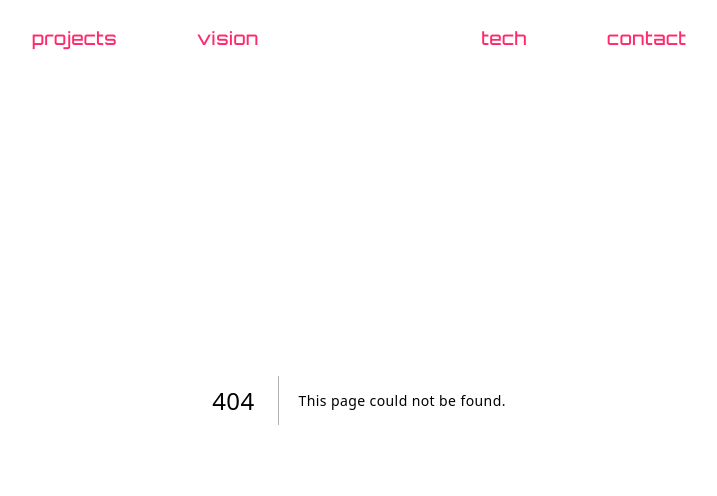
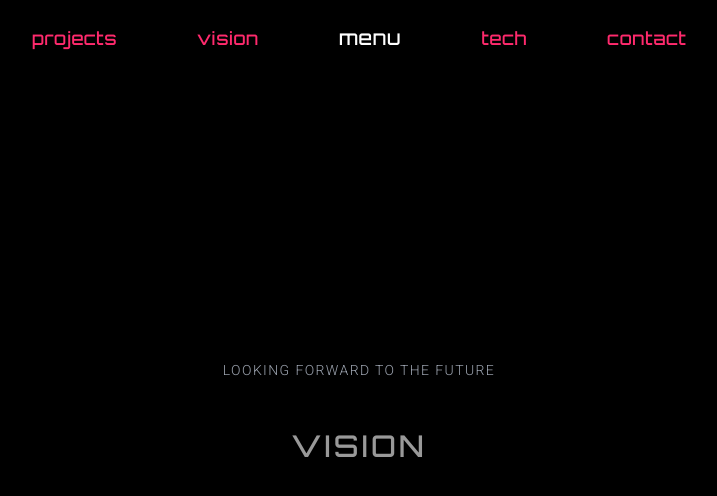
Before and after one commit to gopiinho/devProfile, a Next.js app: page /vision in a window 1280 px wide. Before the commit this address had no page. Shown: the top 496 px of the page, without its empty margins (281-998 px from the left). Built offline with nearby package versions, Linux system fonts and the light colour scheme.

Commit message:
Minor edits + place holder for vision page

```diff
--- a/components/Main.jsx
+++ b/components/Main.jsx
@@ -4,7 +4,7 @@ import { AiFillTwitterCircle, AiFillLinkedin } from "react-icons/ai"
 
 const Main = () => {
   return (
-    <div id="home" className="w-full h-screen text-center font-robot">
+    <div className="w-full h-screen text-center font-robot pb-16">
       <div className="max-w-[1240px] w-full pt-28 h-full mx-auto p-2 flex justify-center items-center">
         <div className="pt-8">
           <p className="uppercase text-sm tracking-widest text-gray-400">
--- a/components/Navbar.jsx
+++ b/components/Navbar.jsx
@@ -43,7 +43,7 @@ const Navbar = () => {
                 projects
               </li>
             </Link>
-            <Link href="/">
+            <Link href="/vision">
               <li className="mx-10 text-lg  hover:border-b border-[#05d9e8]">
                 vision
               </li>
--- a/pages/stack.jsx
+++ b/pages/stack.jsx
@@ -80,7 +80,7 @@ const Skills = () => {
         <div className="w-full h-full p-8">
           <div className="max-w-[1240px] mx-auto flex flex-col justify-center h-full ">
             <div className="neonH2 flex items-center justify-center cursor-default">
-              <h2 className="text-3xl tracking-widest uppercase text-center my-12 font-cyber">
+              <h2 className="text-3xl tracking-widest uppercase text-cyber text-center my-12 font-cyber opacity-60 hover:opacity-100 duration-200">
                 Web3.0 Stack
               </h2>
             </div>
--- /dev/null
+++ b/pages/vision.jsx
@@ -0,0 +1,22 @@
+import React from "react"
+
+const vision = () => {
+  return (
+    <div className="w-full h-screen text-center font-robot pb-16">
+      <div className="max-w-[1240px] w-full pt-28 h-full mx-auto p-2 flex justify-center items-center">
+        <div className="pt-8">
+          <p className="uppercase text-sm tracking-widest text-gray-400">
+            Looking forward to the future
+          </p>
+          <div className="neonH2 flex items-center justify-center cursor-default">
+            <h2 className="text-3xl tracking-widest uppercase text-cyber text-center my-12 font-cyber opacity-60 hover:opacity-100 duration-200">
+              Vision
+            </h2>
+          </div>
+        </div>
+      </div>
+    </div>
+  )
+}
+
+export default vision
--- a/styles/globals.css
+++ b/styles/globals.css
@@ -85,4 +85,10 @@ html {
     background-position: center;
     filter: brightness(0.1);
   }
+
+  footer {
+    position: fixed;
+    bottom: 0;
+    width: 100%;
+  }
 }
```
